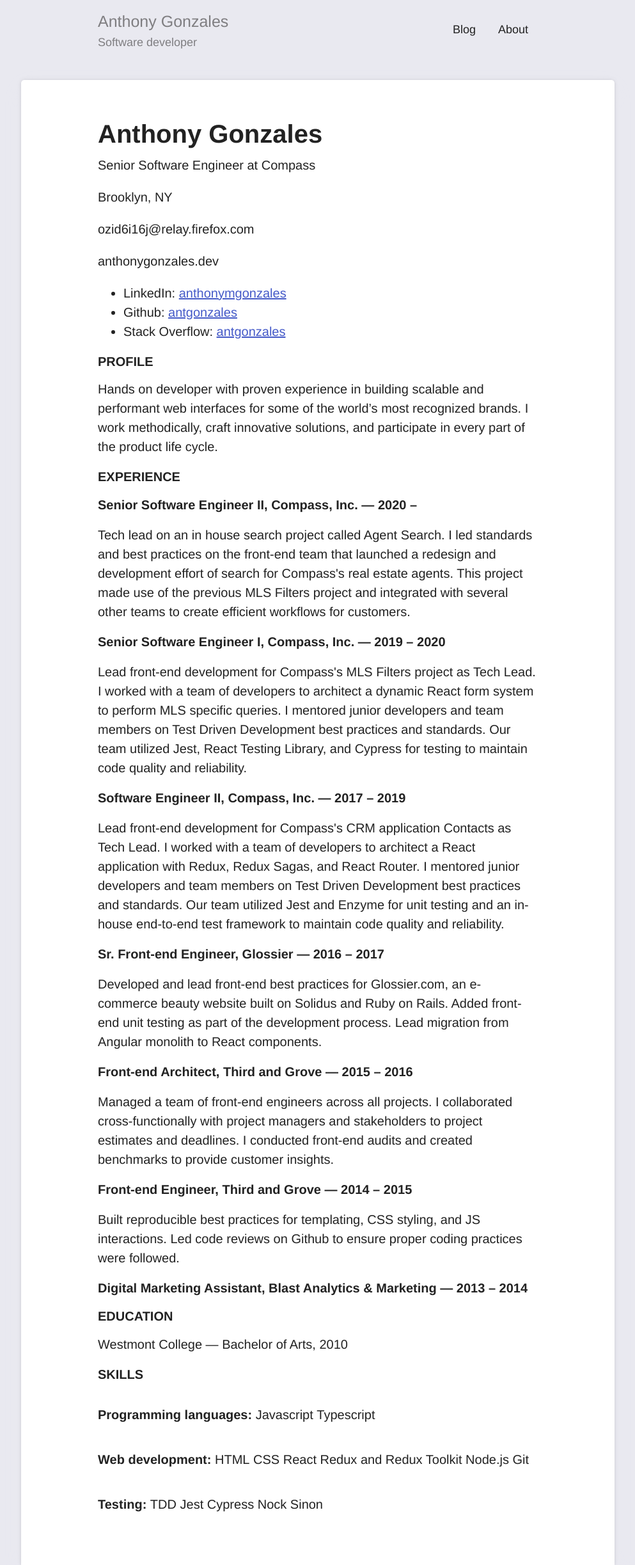
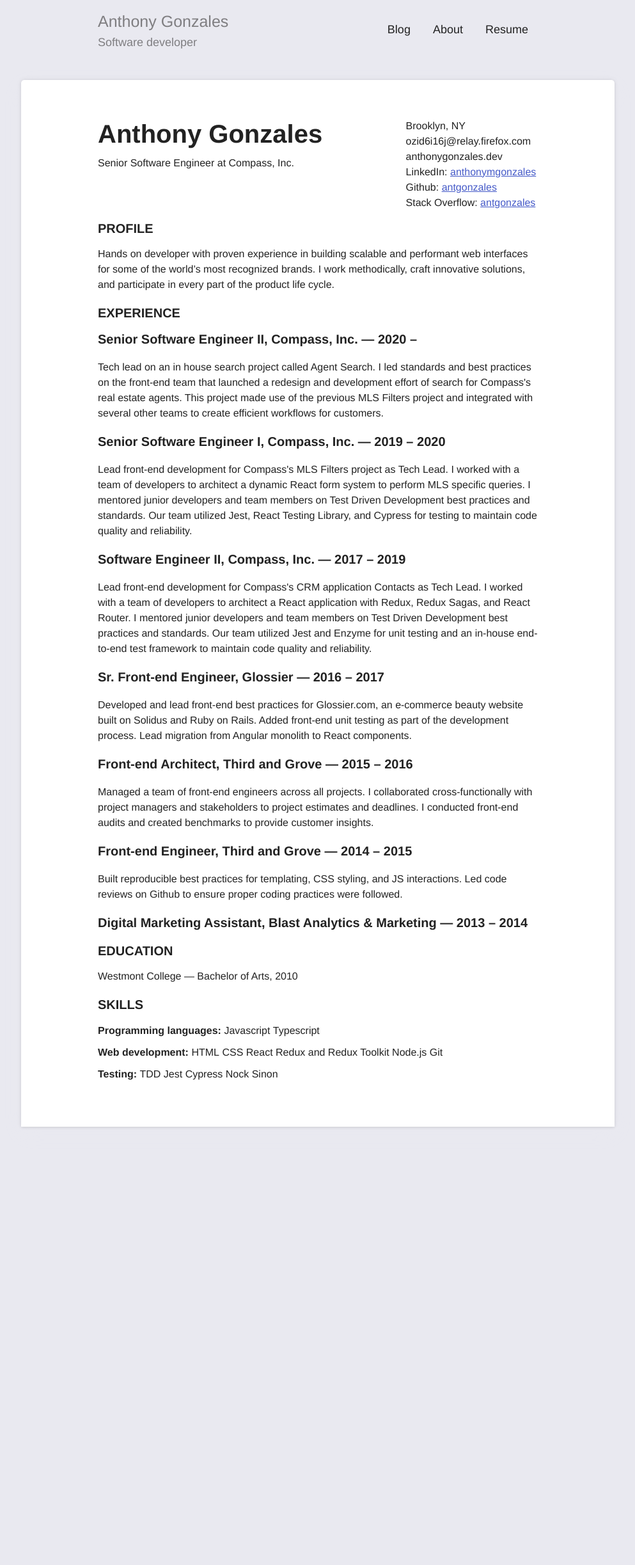
Before and after one commit to antgonzales/antgonzales.github.io, a Jekyll site: the page built from resume.html, in a window 1280 px wide. Shown: the whole page at 64% size, without its empty margins (143-1136 px from the left). Built offline with Jekyll 4.4.1, drawn with Linux system fonts in a browser that asks for light colours; after the commit the page ends 1761 px from its top, so only the background shows below that.

Commit message:
Add resume page to nav
Adjust resume styling for printing. Remove meta data when printing.

```diff
--- a/_data/nav.yml
+++ b/_data/nav.yml
@@ -2,3 +2,5 @@
   title: 'Blog'
 - href: '/about.html'
   title: 'About'
+- href: '/resume.html'
+  title: 'Resume'
--- a/_data/resume.json
+++ b/_data/resume.json
@@ -1,7 +1,7 @@
 {
   "basics":{
     "name":"Anthony Gonzales",
-    "label":"Senior Software Engineer at Compass",
+    "label":"Senior Software Engineer at Compass, Inc.",
     "picture":"http://0.gravatar.com/avatar/5fd4080e57721c6e9705b25e1bd48d63",
     "email":"ozid6i16j@relay.firefox.com",
     "phone":"",
--- a/_layouts/default.html
+++ b/_layouts/default.html
@@ -1,9 +1,9 @@
 {% assign page_class = page.name | remove: ".html" | remove: ".md" %}
 {% unless page_class != "" %}{% assign page_class = page.slug %}{% endunless %}
 <!doctype html>
-<html lang="en" class={{page_class}}>
+<html lang="en">
   {% include head.html %}
-  <body itemscope itemtype="http://schema.org/WebPage">
+  <body itemscope itemtype="http://schema.org/WebPage" class={{page_class}}>
   <!--[if IE]>
       <p class="browserupgrade">You are using an <strong>outdated</strong> browser. Please <a href="https://browsehappy.com/">upgrade your browser</a> to improve your experience and security.</p>
     <![endif]-->
--- a/_sass/_resume.scss
+++ b/_sass/_resume.scss
@@ -1,5 +1,9 @@
+.resume {
+  font-size: 1.6rem;
+}
 
 .resume h2, h3, h4, h5, h6 {
+  margin-top: 0;
   font-size: 2rem;
 }
 
@@ -8,6 +12,36 @@
 }
 
 .resume p {
+  margin-top: 0;
+  margin-bottom: 2rem;
+}
+
+.resume .header {
+  display: flex;
+  flex-wrap: wrap;
+}
+
+.resume .header-title,
+.resume .header-contact-info {
+  flex: 0 0 auto;
+}
+
+.resume .header-title {
+  width: 70%;
+}
+
+.resume .header-contact-info {
+  width: 30%;
+  font-size: 1.6rem;
+}
+
+.resume .header-contact-info p {
+  margin-bottom: 0;
+}
+
+.resume .social-profiles {
+  padding-left: 0;
+  list-style-type: none;
   margin-top: 0;
 }
 
@@ -19,6 +53,12 @@
 
 .resume .skills {
   display: block;
+}
+
+.resume .skills-name,
+.resume .skills-list {
+  margin-top: 0;
+  margin-bottom: 10px;
 }
 
 .resume .skills-name {
--- a/_sass/_style.scss
+++ b/_sass/_style.scss
@@ -171,3 +171,11 @@
     padding-top: $line-height-computed;
   }
 }
+
+// NOTE: Remove print page title, date, etc.
+@media print {
+  @page {
+    size: auto;
+    margin: 5mm;
+  }
+}
--- a/resume.html
+++ b/resume.html
@@ -8,8 +8,12 @@
 {% assign education = site.data.resume.education %}
 {% assign skills = site.data.resume.skills %}
 <div class="max-width page card infinite">
+  <div class="header">
+    <div class="header-title">
       <h1 class="title">{{ basics.name }}</h1>
       <p class="description">{{ basics.label}}</p>
+    </div>
+    <div class="header-contact-info">
       <p class="address">{{ basics.location.address }}</p>
       <p class="email">{{ basics.email }}</p>
       <p class="website">{{ basics.website | remove: "https://www."}}</p>
@@ -18,6 +22,8 @@
           <li>{{profile.network}}: <a href={{profile.url}} target="_blank" rel="nofollow noopener">{{profile.username}}</a></li>
         {% endfor %}
       </ul>
+    </div>
+  </div>
 
   <h2>Profile</h2>
   <p>{{ basics.summary }}</p>
@@ -36,7 +42,7 @@
   <h2>Skills</h2>
   {% for skill in skills %}
     <div class="skills">
-      <h3 class="skills-name">{{ skill.name }}:</h3>
+      <p class="skills-name"><strong>{{ skill.name }}:</strong></p>
       <ul class="skills-list">
         {% for keyword in skill.keywords %}
           <li class="skills-list-skill">{{keyword}}</li>
```
Lines whose indentation alone changed are shown as unchanged.
